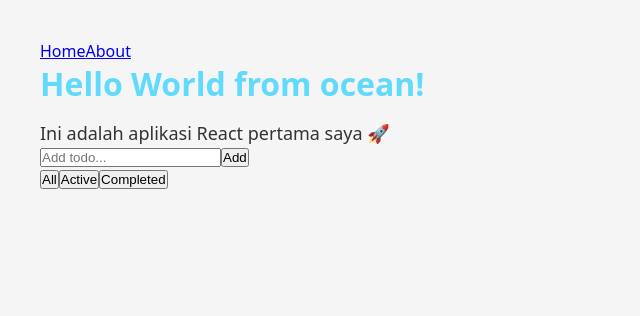
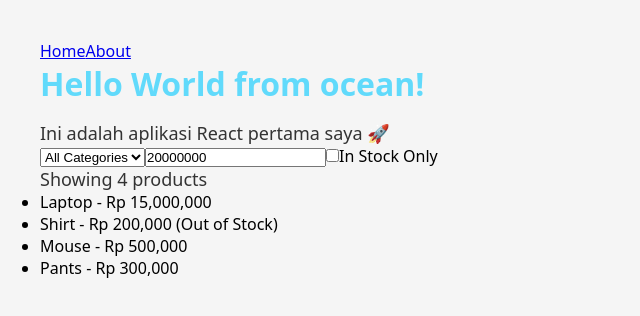
Before and after one commit to arsenicbreaker/daily-js, a React (Vite) app in the folder state-craft/: page / in a window 1280 px wide. Shown: the top 316 px of the page, without its empty margins (0-640 px from the left). Built offline with nearby package versions, Linux system fonts and the light colour scheme.

Commit message:
initial commit

```diff
--- a/state-craft/src/App.jsx
+++ b/state-craft/src/App.jsx
@@ -1,4 +1,5 @@
-import TodoApp from "./component/ToDoApp";
+import ProductFilter from "./component/ProductFilter.jsx";
+
 
 function App() {
   return (
@@ -12,7 +13,7 @@ function App() {
       <main>
         <h1>Hello World from ocean!</h1>
         <p>Ini adalah aplikasi React pertama saya 🚀</p>
-        <TodoApp />
+        <ProductFilter />
       </main>
     </div>
   );
--- /dev/null
+++ b/state-craft/src/component/ProductFilter.jsx
@@ -0,0 +1,95 @@
+function ProductFilter() {
+  const [products] = useState([
+    {
+      id: 1,
+      name: "Laptop",
+      category: "electronics",
+      price: 15000000,
+      inStock: true,
+    },
+    {
+      id: 2,
+      name: "Shirt",
+      category: "clothing",
+      price: 200000,
+      inStock: false,
+    },
+    {
+      id: 3,
+      name: "Mouse",
+      category: "electronics",
+      price: 500000,
+      inStock: true,
+    },
+    {
+      id: 4,
+      name: "Pants",
+      category: "clothing",
+      price: 300000,
+      inStock: true,
+    },
+  ]);
+  const [filters, setFilters] = useState({
+    category: "all",
+    maxPrice: 20000000,
+    inStockOnly: false,
+  });
+  const filteredProducts = products.filter((product) => {
+    // Filter by category
+    if (filters.category !== "all" && product.category !== filters.category) {
+      return false;
+    }
+    // Filter by price
+    if (product.price > filters.maxPrice) {
+      return false;
+    }
+    // Filter by stock
+    if (filters.inStockOnly && !product.inStock) {
+      return false;
+    }
+    return true;
+  });
+  return (
+    <div>
+      <div>
+        <select
+          value={filters.category}
+          onChange={(e) => setFilters({ ...filters, category: e.target.value })}
+        >
+          <option value="all">All Categories</option>
+          <option value="electronics">Electronics</option>
+          <option value="clothing">Clothing</option>
+        </select>
+        <input
+          type="number"
+          placeholder="Max Price"
+          value={filters.maxPrice}
+          onChange={(e) =>
+            setFilters({ ...filters, maxPrice: Number(e.target.value) })
+          }
+        />
+        <label>
+          <input
+            type="checkbox"
+            checked={filters.inStockOnly}
+            onChange={(e) =>
+              setFilters({ ...filters, inStockOnly: e.target.checked })
+            }
+          />
+          In Stock Only
+        </label>
+      </div>
+      <p>Showing {filteredProducts.length} products</p>
+      <ul>
+        {filteredProducts.map((product) => (
+          <li key={product.id}>
+            {product.name} - Rp {product.price.toLocaleString()}
+            {!product.inStock && <span> (Out of Stock)</span>}
+          </li>
+        ))}
+      </ul>
+    </div>
+  );
+}
+export default ProductFilter;
+import { useState } from "react";
```
Also changed, not shown: state-craft/src/component/BasicFiltering.jsx (added, +34 -0 lines), state-craft/src/component/SearchByText.jsx (added, +34 -0 lines), state-craft/src/component/SortingList.jsx (added, +51 -0 lines).
